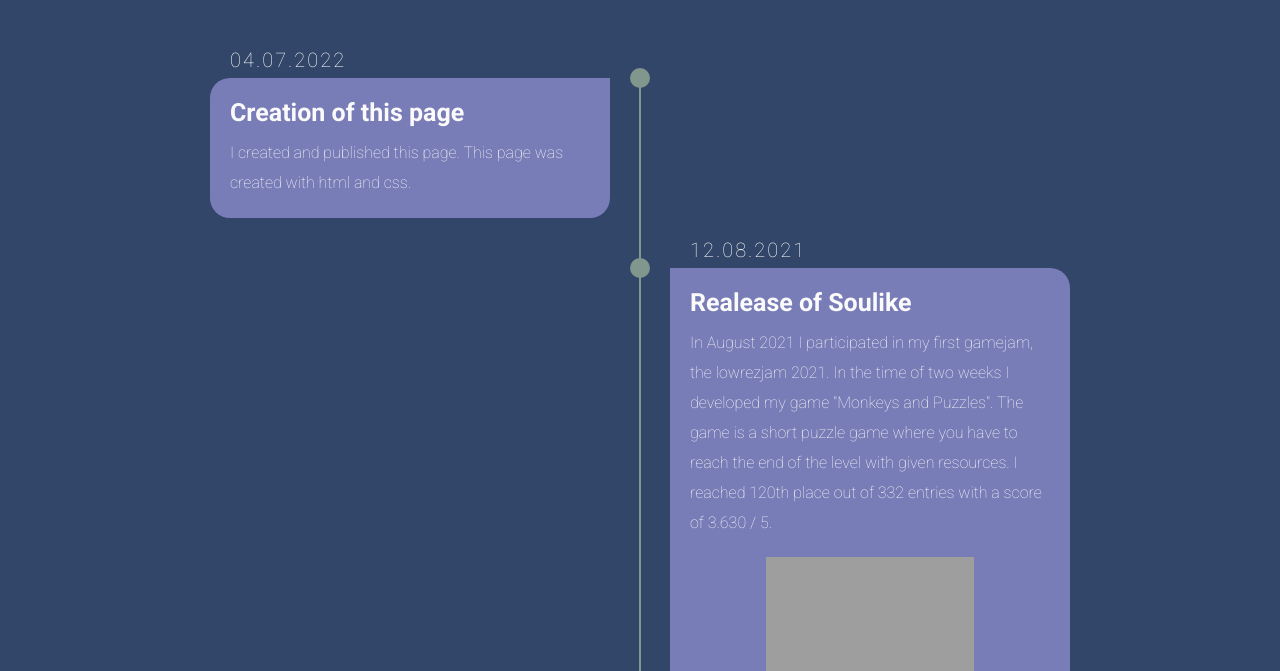
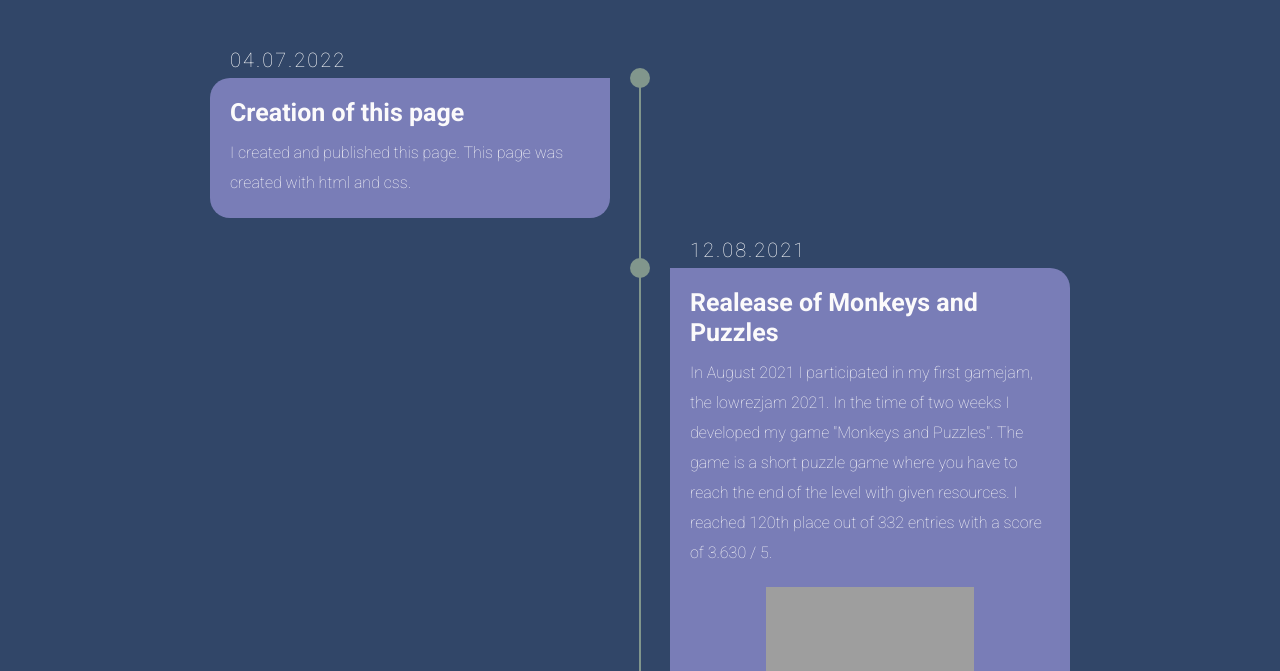
Before and after one commit to EsistPaul/EsistHome, a plain HTML site: page timeline.html in a window 1280 px wide. Shown: the part 129-800 px from the top of the page. Drawn offline with Linux system fonts and the light colour scheme; grey boxes are pictures that could not be loaded.

Commit message:
fixed typo
fixed typo in timeline.html

```diff
--- a/timeline.html
+++ b/timeline.html
@@ -47,7 +47,7 @@
                     <li>
                         <div class="timeline-content">
                             <h3 class="date">12.08.2021</h3>
-                            <h1>Realease of Soulike</h1>
+                            <h1>Realease of Monkeys and Puzzles</h1>
                             <p>
                                 In August 2021 I participated in my first gamejam, the lowrezjam 2021. In the time of two weeks I developed my game "Monkeys and Puzzles".
                                 The game is a short puzzle game where you have to reach the end of the level with given resources.
```
